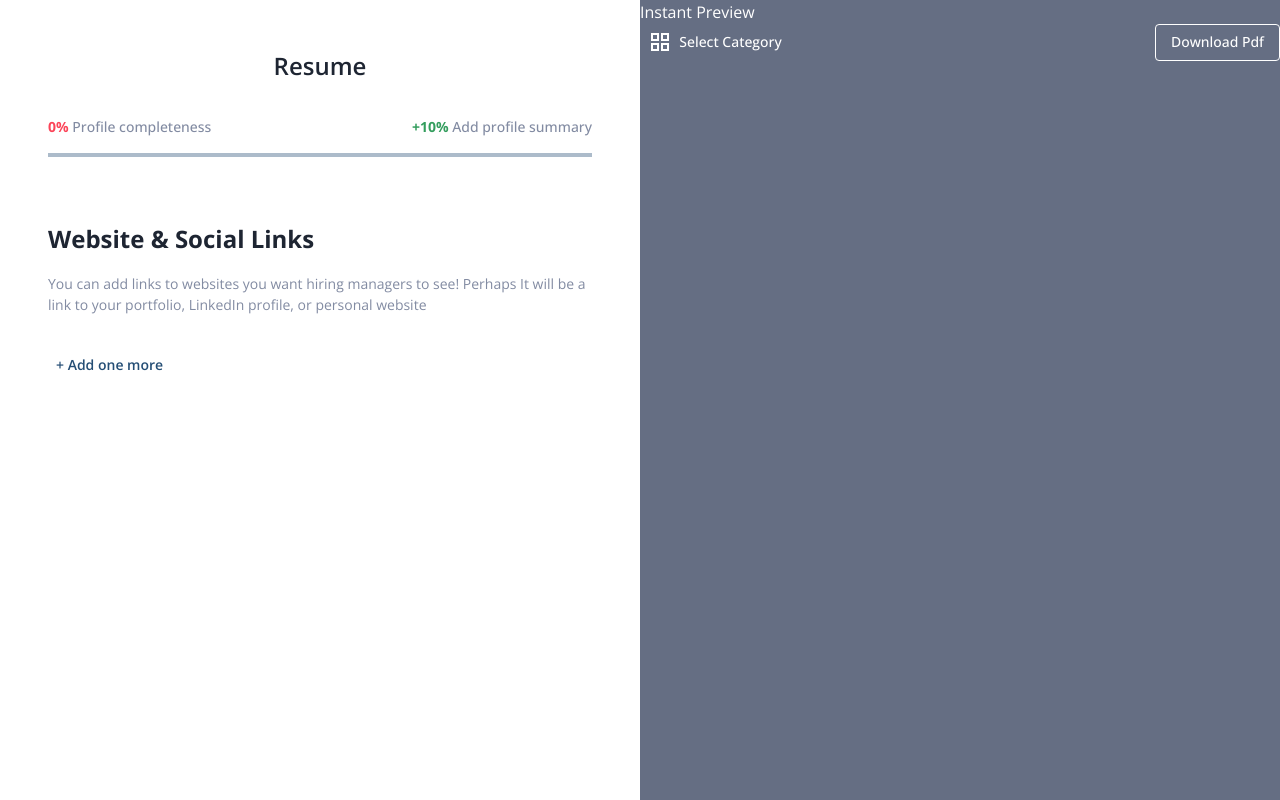
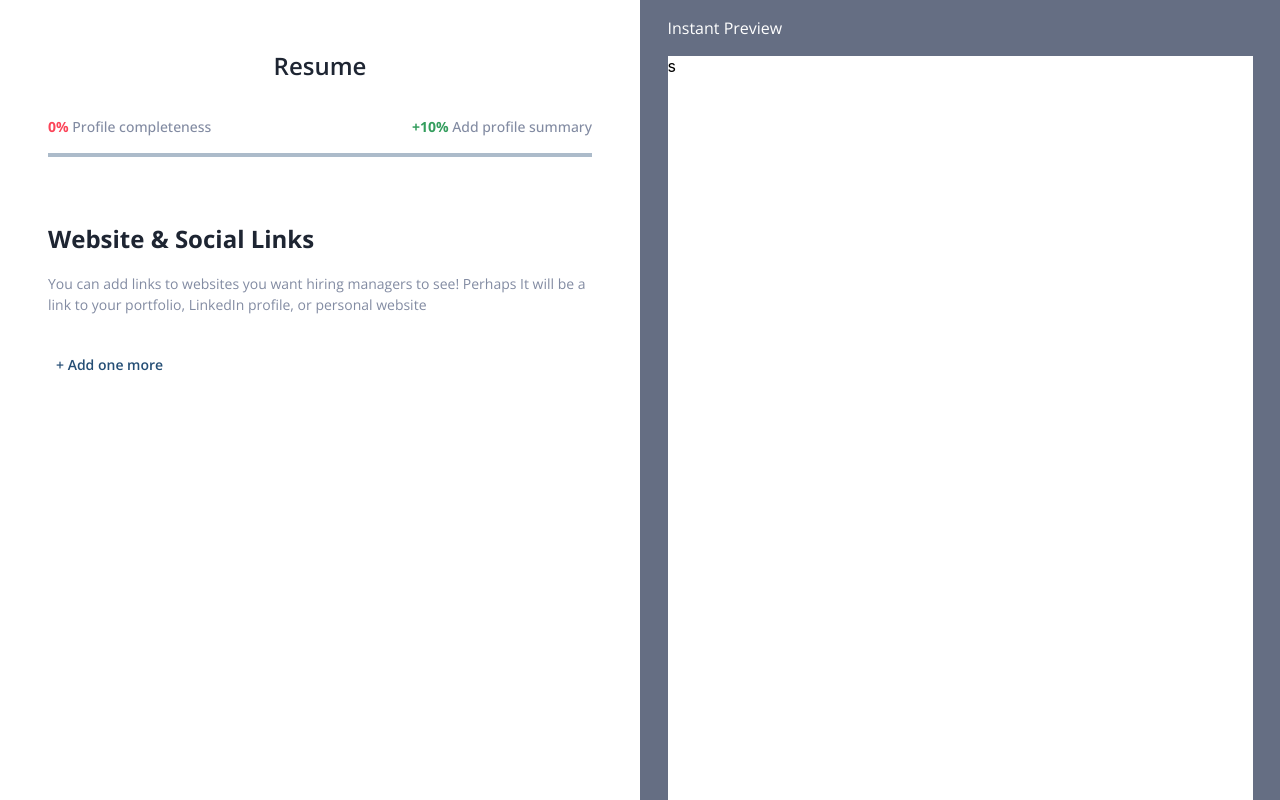
Before and after one commit to ssjisan/resume-builder, a React (Create React App) app: page / in a window 1280 px wide. Built offline with nearby package versions, Linux system fonts and the light colour scheme.

Commit message:
preview section added

```diff
--- a/src/Component/Preview/InstantPreview.js
+++ b/src/Component/Preview/InstantPreview.js
@@ -1,7 +1,7 @@
 import { Box, Button, Typography } from "@mui/material";
 import React from "react";
 import GridViewIcon from "@mui/icons-material/GridView";
-
+import MoreVertIcon from "@mui/icons-material/MoreVert";
 export default function InstantPreview() {
   return (
     <Box
@@ -13,20 +13,27 @@ export default function InstantPreview() {
         bottom: "0px",
         right: "0px",
         width: "50%",
+        display: "flex",
+        flexDirection: "column",
+        alignItems: "center",
       }}
     >
-      <Typography sx={{ color: "#fff" }}>Instant Preview</Typography>
+      <Box sx={{ width: "585px", p:2}}>
+        <Typography sx={{ color: "#fff",mb:2 }}>Instant Preview</Typography>
+        <Box sx={{backgroundColor:"#fff", width:"100%",height:"800px"}}>s</Box>
         <Box
           sx={{
             display: "flex",
             flexDirection: "row",
             justifyContent: "space-between",
+            mt:2
           }}
         >
           <Button sx={{ color: "#fff", textTransform: "none" }}>
             {" "}
             <GridViewIcon /> &nbsp; Select Category
           </Button>
+          <Box sx={{ display: "flex", gap: 2 }}>
             <Button
               variant="outlined"
               sx={{
@@ -37,6 +44,19 @@ export default function InstantPreview() {
             >
               Download Pdf
             </Button>
+            <Button
+              variant="outlined"
+              sx={{
+                color: "#fff",
+                textTransform: "none",
+                border: "1px solid #fff",
+                minWidth:"0px"
+              }}
+            >
+              <MoreVertIcon />
+            </Button>
+          </Box>
+        </Box>
       </Box>
     </Box>
   );
```
Lines whose indentation alone changed are shown as unchanged.
